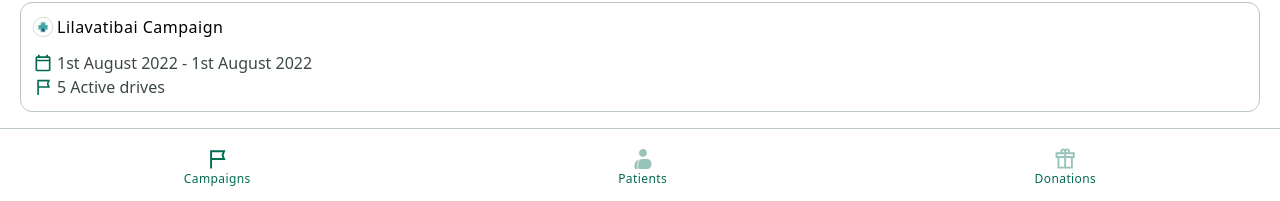
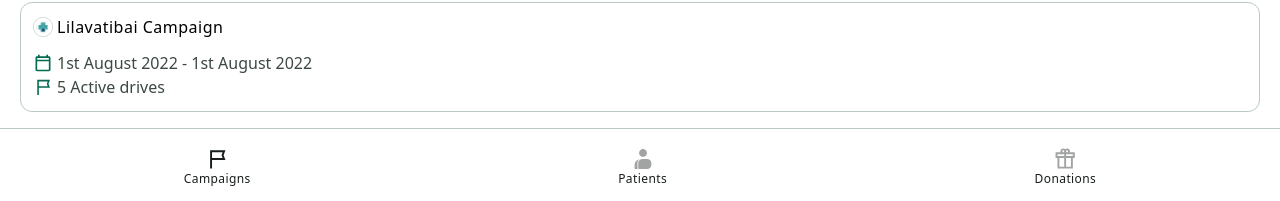
Before and after one commit to niteshsrivats/bmst-thalassemia-prevention, a Next.js app: page /campaigns in a window 1280 px wide. Shown: the part 788-989 px from the top of the page. Built offline with nearby package versions, Linux system fonts and the light colour scheme.

Commit message:
add tailwind merge

```diff
--- a/package.json
+++ b/package.json
@@ -33,6 +33,7 @@
     "prettier": "^3.3.3",
     "prettier-plugin-tailwindcss": "^0.6.8",
     "serwist": "^9.0.9",
+    "tailwind-merge": "^2.5.4",
     "tailwindcss": "^3.4.1",
     "typescript": "^5"
   },
--- a/src/app/campaigns/page.tsx
+++ b/src/app/campaigns/page.tsx
@@ -38,15 +38,21 @@ const CampaignsPage: NextPage = () => {
       </main>
 
       <footer className={'flex h-[76px] w-full items-center justify-around border-t border-outline-variant'}>
-        <Button className={'body-small flex flex-col items-center space-y-2 rounded-[50%] p-0 text-on-surface'}>
+        <Button
+          className={'body-small flex flex-col items-center space-y-2 rounded-[50%] text-on-surface hover:text-primary'}
+        >
           <FlagSvg className={'h-6 w-6'} />
           Campaigns
         </Button>
-        <Button className={'body-small flex flex-col items-center space-y-2 rounded-[50%] text-on-surface'}>
+        <Button
+          className={'body-small flex flex-col items-center space-y-2 rounded-[50%] text-on-surface hover:text-primary'}
+        >
           <PatientSvg className={'h-6 w-6'} />
           Patients
         </Button>
-        <Button className={'body-small flex flex-col items-center space-y-2 rounded-[50%] text-on-surface'}>
+        <Button
+          className={'body-small flex flex-col items-center space-y-2 rounded-[50%] text-on-surface hover:text-primary'}
+        >
           <DonationsSvg className={'h-6 w-6'} />
           Donations
         </Button>
--- a/src/components/base/Button.tsx
+++ b/src/components/base/Button.tsx
@@ -1,7 +1,6 @@
 import { FC, PropsWithChildren } from 'react';
-import { ButtonProps } from '@mui/base';
-import { Button as BaseButton } from '@mui/base';
-import clsx from 'clsx';
+import { Button as BaseButton, ButtonProps } from '@mui/base';
+import { cn } from '~/lib/utils';
 
 type Props = ButtonProps & {
   variant?: 'text' | 'contained' | 'outlined';
@@ -9,7 +8,7 @@ type Props = ButtonProps & {
 };
 
 export const Button: FC<PropsWithChildren<Props>> = ({ children, variant = 'text', color = 'primary', ...props }) => {
-  const className = clsx(
+  const className = cn(
     'py-2.5 px-6',
     {
       'hover:bg-primary/10 active:bg-primary/20': color === 'primary',
--- a/src/components/base/IconButton.tsx
+++ b/src/components/base/IconButton.tsx
@@ -1,13 +1,13 @@
 import { FC, PropsWithChildren } from 'react';
 import { Button, ButtonProps } from '@mui/base';
-import clsx from 'clsx';
+import { cn } from '~/lib/utils';
 
 export const IconButton: FC<PropsWithChildren<ButtonProps>> = ({ children, ...props }) => {
   return (
     <Button
       {...props}
-      className={clsx(
-        'hover:bg-secondary/10 active:bg-secondary/20 h-8 w-8 rounded-full border border-outline-variant',
+      className={cn(
+        'h-8 w-8 rounded-full border border-outline-variant hover:bg-secondary/10 active:bg-secondary/20',
         props.className,
       )}
     >
--- a/src/components/base/Input.tsx
+++ b/src/components/base/Input.tsx
@@ -1,14 +1,16 @@
 import { FC } from 'react';
 import { Input as BaseInput, InputProps } from '@mui/base';
+import { cn } from '~/lib/utils';
 
 export const Input: FC<InputProps> = (props) => {
   return (
     <BaseInput
       slotProps={{
         input: {
-          className:
+          ...props.slotProps?.input,
+          className: cn(
             'body-large rounded-[32px] border-none px-4 py-3 text-on-surface focus:bg-surface-5 w-full outline active:outline-none outline-outline-variant',
-          ...props.slotProps?.input,
+          ),
         },
       }}
       {...props}
--- /dev/null
+++ b/src/lib/utils.ts
@@ -0,0 +1,6 @@
+import clsx, { ClassValue } from 'clsx';
+import { twMerge } from 'tailwind-merge';
+
+export function cn(...inputs: ClassValue[]) {
+  return twMerge(clsx(inputs));
+}
```
Also changed, not shown: 1 other file (tests, documents, lock files or other folders).
